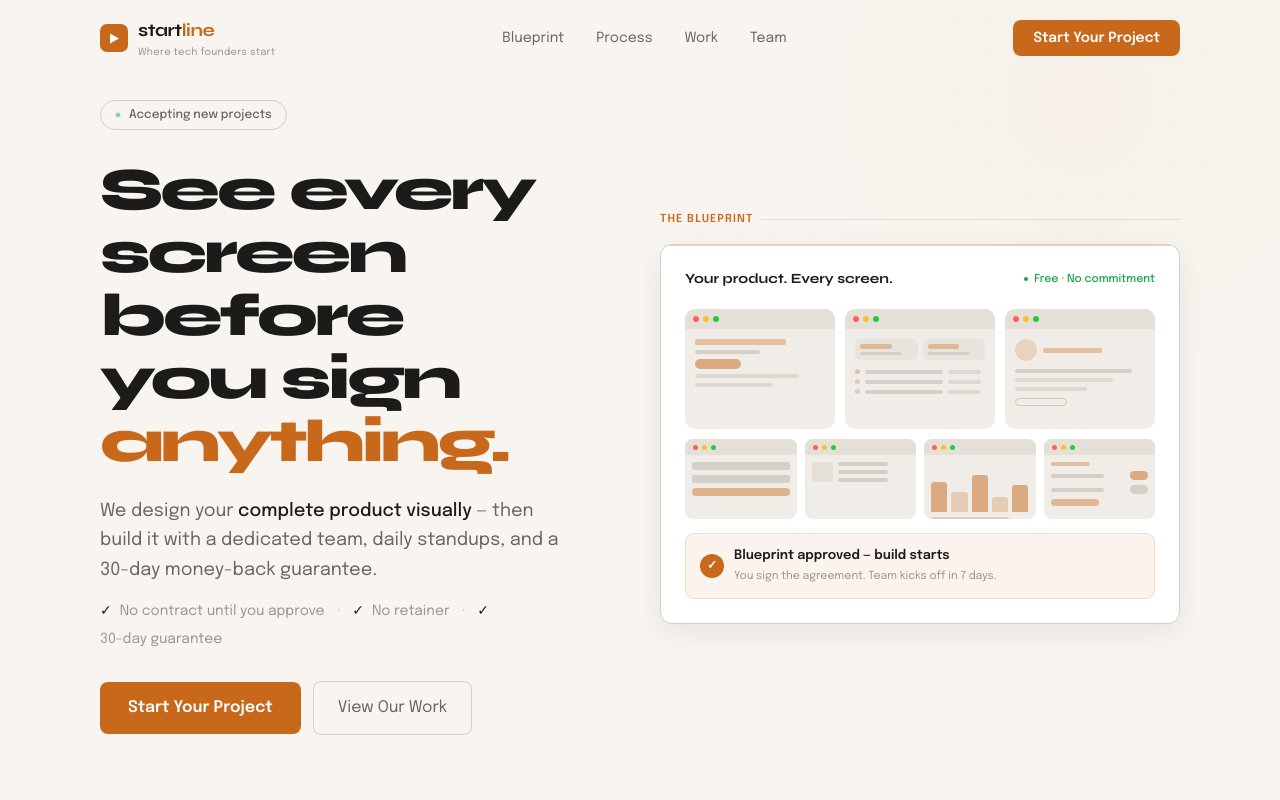
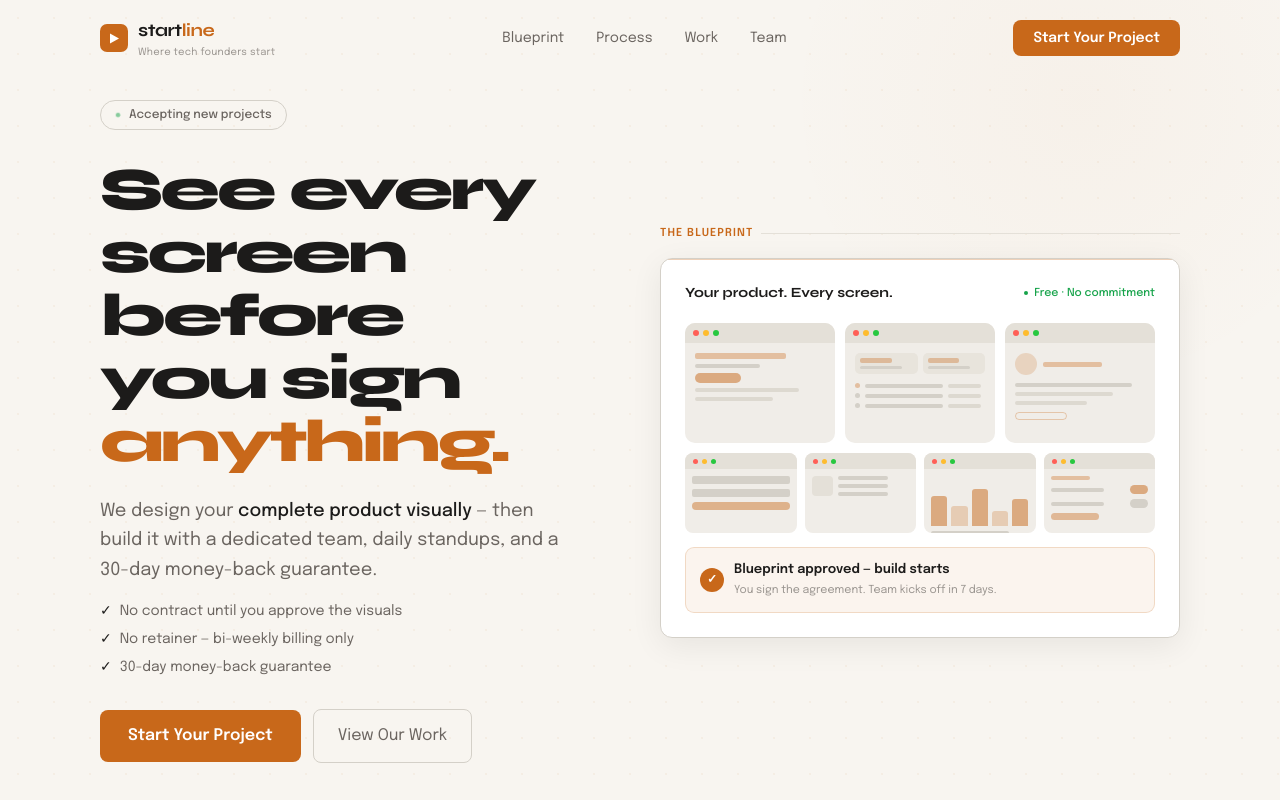
Before and after one commit to Startline-Projects/Startline-build, a Next.js app: page / in a window 1280 px wide. Shown: the top 800 px of the page. Built offline with nearby package versions, Linux system fonts and the light colour scheme.

Commit message:
fix: trust signals stacked vertically to prevent wrapping
Inline flex-wrap was breaking checkmark items at arbitrary points.
Now a clean vertical list — each item its own line, no orphaned text.

Co-Authored-By: Claude Opus 4.6 (1M context) <noreply@anthropic.com>

```diff
--- a/src/components/Hero.tsx
+++ b/src/components/Hero.tsx
@@ -39,13 +39,11 @@ export default function Hero() {
               We design your <strong className="text-text font-medium">complete product visually</strong> — then build it with a dedicated team, daily standups, and a 30-day money-back guarantee.
             </p>
 
-            <div className="text-sm text-text-dim mb-8 flex items-center gap-2 flex-wrap" aria-label="Trust signals">
-              <span className="text-text">✓</span> No contract until you approve
-              <span className="text-text-faint mx-1">·</span>
-              <span className="text-text">✓</span> No retainer
-              <span className="text-text-faint mx-1">·</span>
-              <span className="text-text">✓</span> 30-day guarantee
-            </div>
+            <ul className="flex flex-col gap-2 mb-8 text-sm text-text-muted" aria-label="Trust signals" role="list">
+              <li className="flex items-center gap-2"><span className="text-text" aria-hidden="true">✓</span> No contract until you approve the visuals</li>
+              <li className="flex items-center gap-2"><span className="text-text" aria-hidden="true">✓</span> No retainer — bi-weekly billing only</li>
+              <li className="flex items-center gap-2"><span className="text-text" aria-hidden="true">✓</span> 30-day money-back guarantee</li>
+            </ul>
 
             <div className="flex gap-3 items-center flex-wrap">
               <button
```
